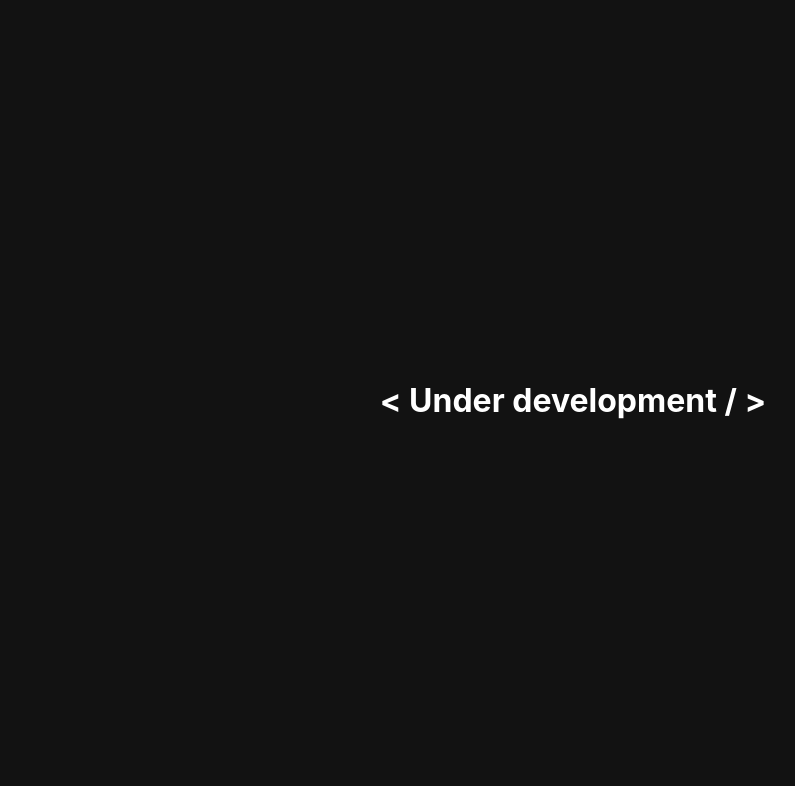
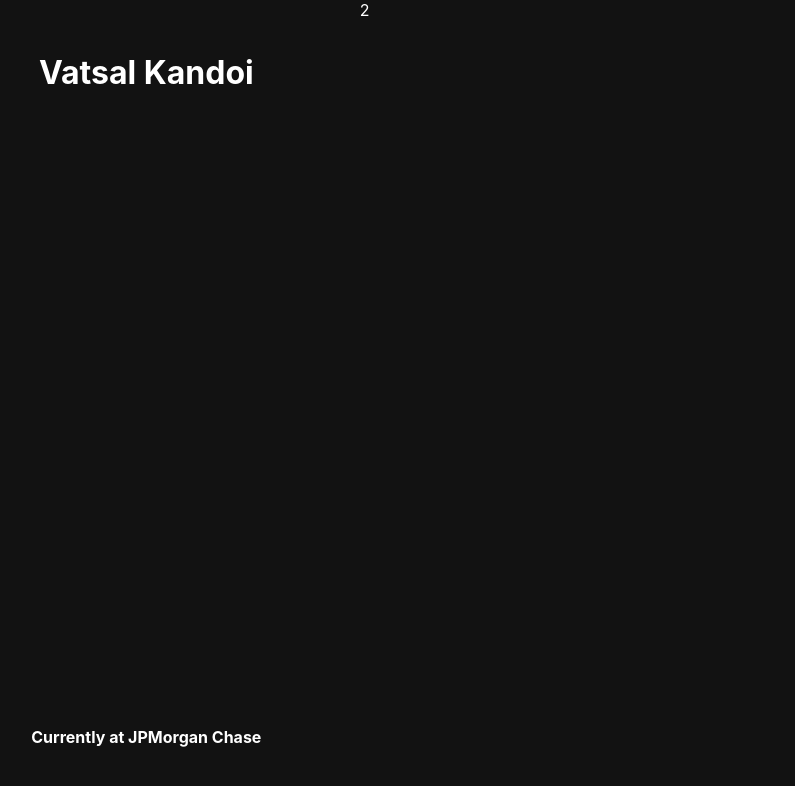
Before and after one commit to vatsal-kandoi/vatsal-kandoi.github.io, a React (Create React App) app: page / in a window 1280 px wide. Shown: the top 786 px of the page, without its empty margins (67-862 px from the left). Built offline with nearby package versions, Linux system fonts and the light colour scheme; the HTML template or start-up script is replaced by a standard one.

Commit message:
Fix spacing issues in grid

```diff
--- a/src/components/grid/styles.ts
+++ b/src/components/grid/styles.ts
@@ -15,6 +15,8 @@ const GridContainer = styled.div.attrs<{
     gap: ${props =>  ((props.$spacing / 6) * 6) + "rem" };
     flex-wrap: wrap;
     flex-direction: row;
+    flex: 1;
+    height: "auto";
 `;
 
 const GridItem = styled.div.attrs<{
@@ -33,9 +35,10 @@ const GridItem = styled.div.attrs<{
     height: 100%;
     box-sizing: border-box;
     background-color: transparent;
-    display: block;
+    display: flex;
     flex: 1;
-    ${props => generateBreakpoints(props.theme as Theme, "max-width", {
+    height: auto;
+    ${props => generateBreakpoints(props.theme as Theme, "min-width", {
         xs: `${props.$xs}%`,
         sm: `${props.$sm}%`,
         md: `${props.$md}%`,
--- a/src/components/layer/styles.ts
+++ b/src/components/layer/styles.ts
@@ -12,6 +12,7 @@ const Container = styled.div.attrs<{ $elevation?: number, $square?: boolean }>((
     box-sizing: border-box;
     height: 100%;
     flex: 1;
+    height: auto;
     box-shadow: ${props => getBoxShadowForLayer(props.$elevation || 0)};
     background-color: ${props => (props.theme as Theme).palette.background};
     background-image: ${props => getBackgroundImageForLayer(props.$elevation || 0, (props.theme as Theme).mode)};
--- a/src/components/stack/styles.ts
+++ b/src/components/stack/styles.ts
@@ -12,7 +12,7 @@ const Container = styled.div.attrs<{
     $spacing: props.$spacing || 0,
 }))`
     width: 100%;
-    height: 100%;
+    height: auto;
     background-color: transparent;
     box-sizing: border-box;
     display: flex;
@@ -20,6 +20,7 @@ const Container = styled.div.attrs<{
     align-items: ${props => props.$alignItems};
     justify-content: ${props => props.$justifyContent};
     flex-direction: ${props => props.$direction};
+    flex: 1;
 `
 
 export { Container };
--- a/src/views/home/index.tsx
+++ b/src/views/home/index.tsx
@@ -1,14 +1,25 @@
 import React from "react";
 import Page from "../base/page";
+import Grid from "../../components/grid/grid";
 import Stack from "../../components/stack/stack";
 
 const Home: React.FC = () => {
 
     return (
         <Page>
-            <Stack direction="row" alignItems="center" justifyContent="center" style={{minHeight: "100vh"}}>
-                <h1>&#60; Under development / &#62;</h1>
-            </Stack>
+            <Grid container={true}>
+                <Grid item={true} xs={12} md={6} lg={4} style={{padding: "2rem", minHeight: "100vh"}} >
+
+                    <Stack direction="column" alignItems="center" justifyContent="space-between">
+                        <h1> Vatsal Kandoi</h1>
+                        <h4> Currently at JPMorgan Chase</h4>
+                    </Stack>
+                </Grid>
+                <Grid item={true} xs={12} md={6} lg={8} style={{minHeight: "100vh"}}>
+                    <>2</>
+                </Grid>
+            </Grid>
+            <></>
         </Page>
     );
 }
```
